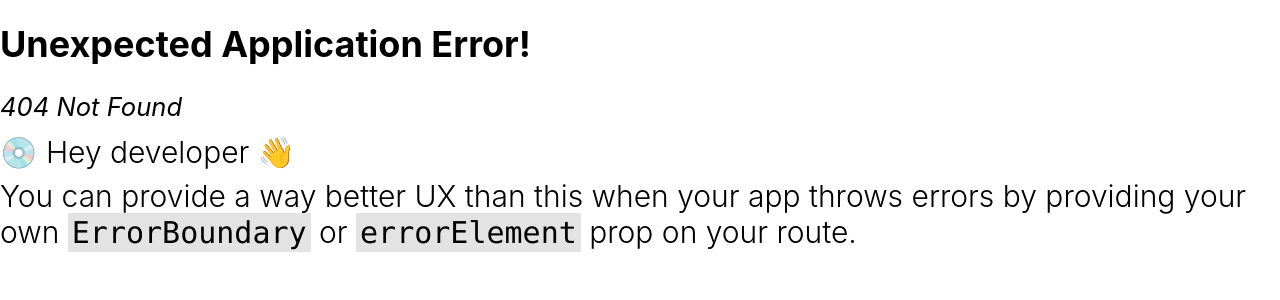
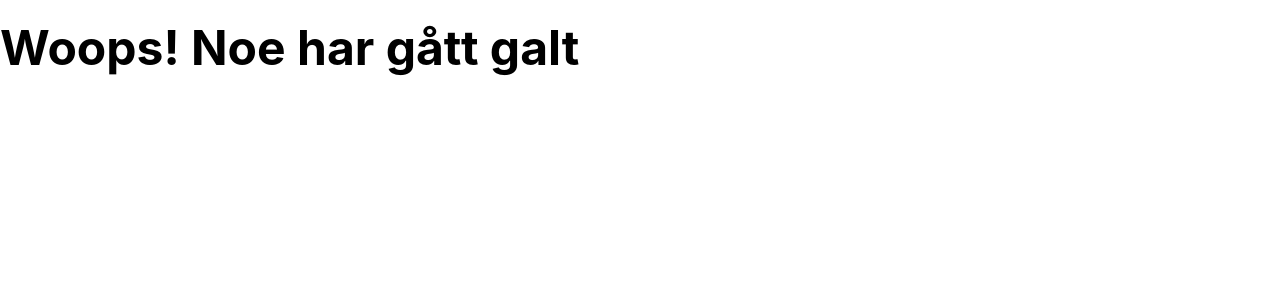
Before and after one commit to Camorte/folkearkivet, a React (Vite) app: page /arkivet/1 in a window 1280 px wide. Before the commit this address had no page. Shown: the top 300 px of the page. Built offline with nearby package versions, Linux system fonts and the light colour scheme.

Commit message:
add error page

```diff
--- a/src/main.tsx
+++ b/src/main.tsx
@@ -8,10 +8,12 @@ import About from './pages/About.tsx';
 import Contact from './pages/Contact.tsx';
 import Galleries from './pages/Galleries.tsx';
 import Articles from './pages/Articles.tsx';
+import ErrorPage from './pages/ErrorPage.tsx';
 
 const router = createBrowserRouter([
     {
         path: '/',
+        errorElement: <ErrorPage />,
         children: [
             { path: '', element: <Home /> },
             {
--- /dev/null
+++ b/src/pages/ErrorPage.tsx
@@ -0,0 +1,9 @@
+const ErrorPage = () => {
+    return (
+        <div>
+            <h1>Woops! Noe har gått galt</h1>
+        </div>
+    );
+};
+
+export default ErrorPage;
```
